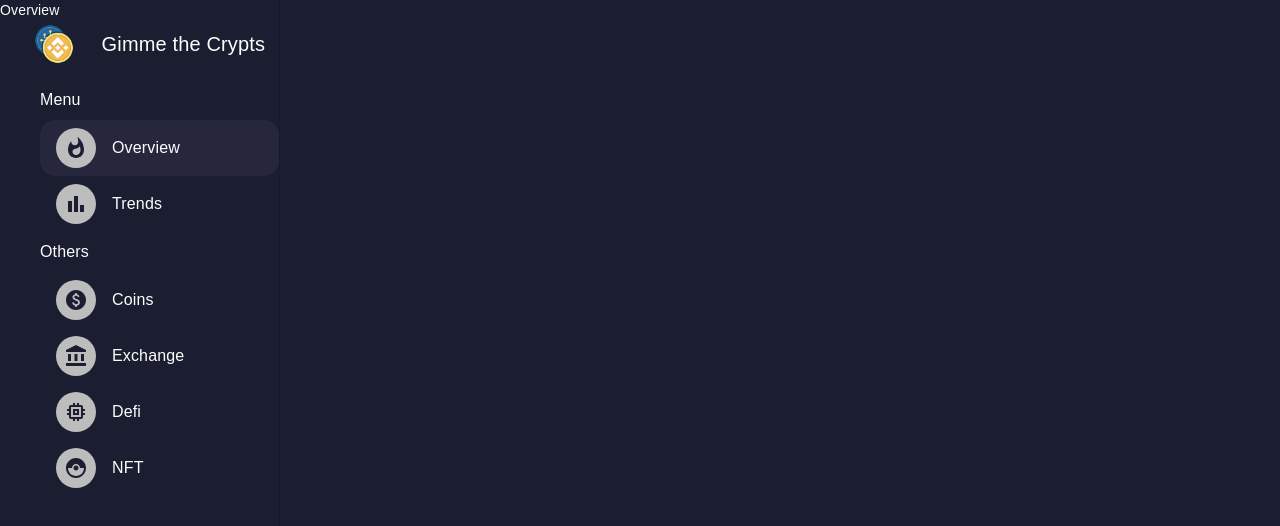
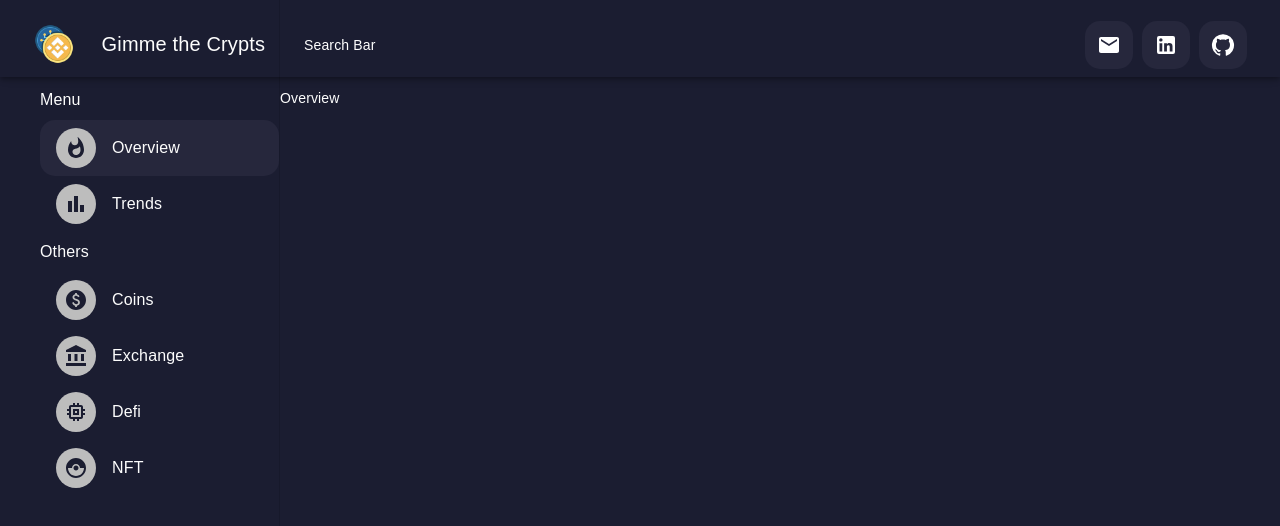
Before and after one commit to tinenhao/gimme-the-crypts, a React (Create React App) app: page / in a window 1280 px wide. Shown: the top 526 px of the page. Built offline with nearby package versions, Linux system fonts and the light colour scheme; a web font is replaced by a local one.

Commit message:
added side buttons

```diff
--- /dev/null
+++ b/src/components/UI/atoms/SideButton.tsx
@@ -0,0 +1,52 @@
+import React from 'react'
+import { makeStyles, Theme, IconButton } from '@material-ui/core'
+import {
+  GitHub as GitHubIcon,
+  Email as EmailIcon,
+  LinkedIn as LinkedInIcon,
+} from '@mui/icons-material'
+
+interface Prop {
+  type: 'email' | 'linkedin' | 'github'
+}
+
+interface Pair {
+  link: string
+  icon: JSX.Element
+}
+
+const useStyles = makeStyles((theme: Theme) => ({
+  main: {
+    backgroundColor: theme.palette.background.paper,
+    borderRadius: '15px',
+  },
+}))
+
+function SideButton(prop: Prop) {
+  const classes = useStyles()
+  const dict = {
+    email: 'mailto:tinenhao@hotmail.com',
+    linkedin: 'https://www.linkedin.com/in/tinenhao/',
+    github: 'https://github.com/tinenhao/gimme-the-crypts',
+  }
+
+  const pair: Pair =
+    prop.type === 'email'
+      ? { link: dict.email, icon: <EmailIcon style={{ fill: 'white' }} /> }
+      : prop.type === 'github'
+      ? { link: dict.github, icon: <GitHubIcon style={{ fill: 'white' }} /> }
+      : {
+          link: dict.linkedin,
+          icon: <LinkedInIcon style={{ fill: 'white' }} />,
+        }
+
+  return (
+    <div className={classes.main}>
+      <IconButton onClick={(e) => (window.open(pair.link), '_blank')}>
+        {pair.icon}
+      </IconButton>
+    </div>
+  )
+}
+
+export default SideButton
--- /dev/null
+++ b/src/components/UI/molecules/SearchBar.tsx
@@ -0,0 +1,7 @@
+import React from 'react'
+
+function SearchBar() {
+  return <div>Search Bar</div>
+}
+
+export default SearchBar
--- /dev/null
+++ b/src/components/UI/molecules/SideUtils.tsx
@@ -0,0 +1,25 @@
+import React from 'react'
+import { makeStyles, Theme, Box } from '@material-ui/core'
+import SideButton from '../atoms/SideButton'
+
+const useStyles = makeStyles((theme: Theme) => ({
+  main: {
+    display: 'flex',
+    justifyContent: 'space-evenly',
+    width: '180px',
+  },
+}))
+
+function SideButtons() {
+  const classes = useStyles()
+
+  return (
+    <Box className={classes.main}>
+      <SideButton type={'email'} />
+      <SideButton type={'linkedin'} />
+      <SideButton type={'github'} />
+    </Box>
+  )
+}
+
+export default SideButtons
--- a/src/components/UI/organisms/AppBar.tsx
+++ b/src/components/UI/organisms/AppBar.tsx
@@ -1,7 +1,37 @@
 import React from 'react'
+import {
+  makeStyles,
+  Theme,
+  AppBar as MuiAppBar,
+  Toolbar,
+} from '@material-ui/core'
+import SideUtils from '../molecules/SideUtils'
+import SearchBar from '../molecules/SearchBar'
+import { drawerWidth } from '../../../common/constants/dimensions'
+
+const useStyles = makeStyles((theme: Theme) => ({
+  main: {
+    background: 'transparent',
+  },
+  toolbar: {
+    display: 'flex',
+    justifyContent: 'space-between',
+    marginLeft: drawerWidth,
+    marginTop: '13px',
+  },
+}))
 
 function AppBar() {
-  return null
+  const classes = useStyles()
+
+  return (
+    <MuiAppBar className={classes.main}>
+      <Toolbar className={classes.toolbar}>
+        <SearchBar />
+        <SideUtils />
+      </Toolbar>
+    </MuiAppBar>
+  )
 }
 
 export default AppBar
--- a/src/components/layout/PageLayout.tsx
+++ b/src/components/layout/PageLayout.tsx
@@ -4,10 +4,12 @@ import { Theme, makeStyles } from '@material-ui/core/styles'
 import { RootModule, Page } from '../../models/general/pages'
 import Drawer from '../UI/organisms/Drawer'
 import AppBar from '../UI/organisms/AppBar'
+import { drawerWidth, appBarHeight } from '../../common/constants/dimensions'
 
 const useStyles = makeStyles((theme: Theme) => ({
-  main: {
-    display: 'flex',
+  content: {
+    marginTop: appBarHeight,
+    marginLeft: drawerWidth,
   },
 }))
 
@@ -23,14 +25,18 @@ function PageLayout(prop: Prop) {
     .reduce((acc, element) => acc.concat(element), [])
 
   return (
-    <div className={classes.main}>
+    <div>
+      <Drawer rootModule={prop.rootModule} />
       <AppBar />
-      <Drawer rootModule={prop.rootModule} />
-      <Routes>
-        {pages.map((page: Page) => {
-          return <Route key={page.path} path={page.path} element={page.page} />
-        })}
-      </Routes>
+      <div className={classes.content}>
+        <Routes>
+          {pages.map((page: Page) => {
+            return (
+              <Route key={page.path} path={page.path} element={page.page} />
+            )
+          })}
+        </Routes>
+      </div>
     </div>
   )
 }
--- a/src/pages/Main.tsx
+++ b/src/pages/Main.tsx
@@ -1,12 +1,14 @@
 import React from 'react'
 import { BrowserRouter } from 'react-router-dom'
 import { RootModule } from '../models/general/pages'
-import OverviewIcon from '@mui/icons-material/Whatshot'
-import TrendsIcon from '@mui/icons-material/BarChart'
-import CoinsIcon from '@mui/icons-material/Paid'
-import ExchangeIcon from '@mui/icons-material/AccountBalance'
-import DefiIcon from '@mui/icons-material/Memory'
-import NFTIcon from '@mui/icons-material/CatchingPokemon'
+import {
+  Whatshot as OverviewIcon,
+  BarChart as TrendsIcon,
+  Paid as CoinsIcon,
+  AccountBalance as ExchangeIcon,
+  Memory as DefiIcon,
+  CatchingPokemon as NFTIcon,
+} from '@mui/icons-material'
 import Overview from './Menu/Overview'
 import Trends from './Menu/Trends'
 import Coins from './Others/Coins'
```
